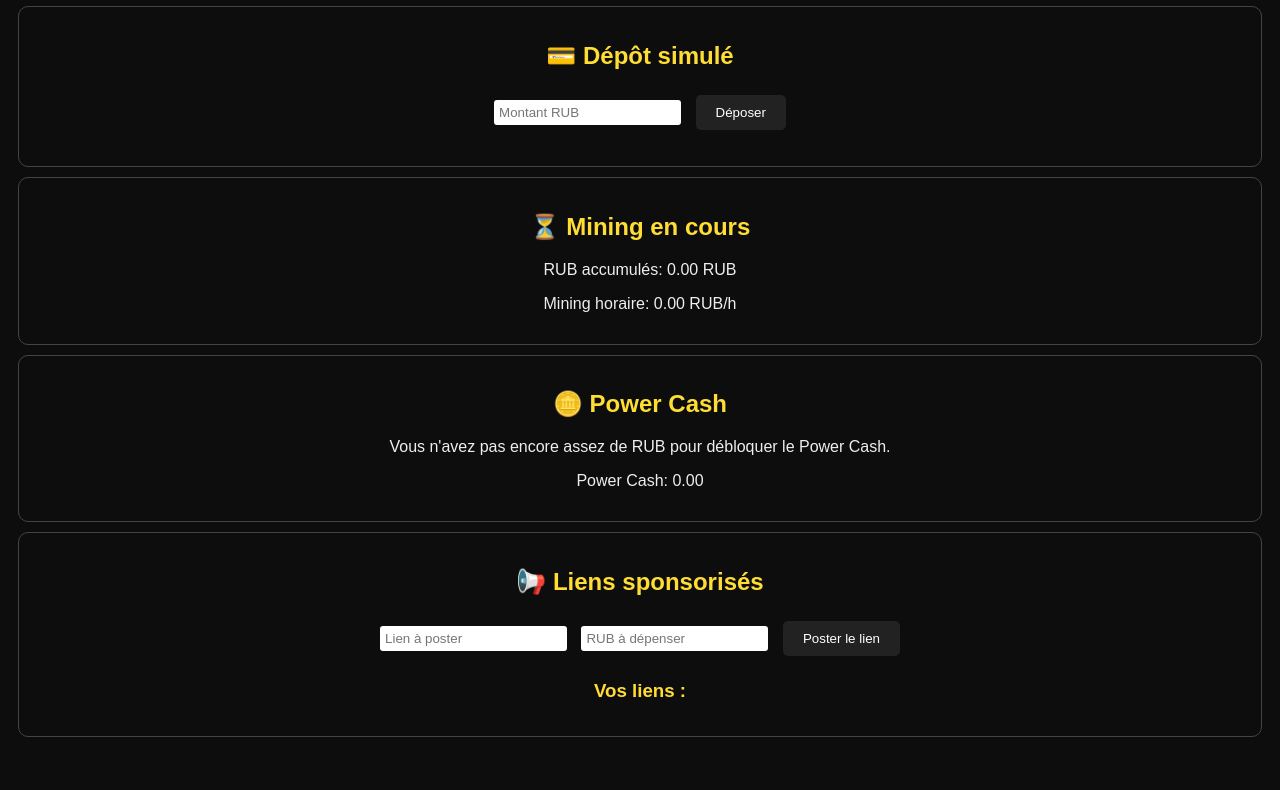
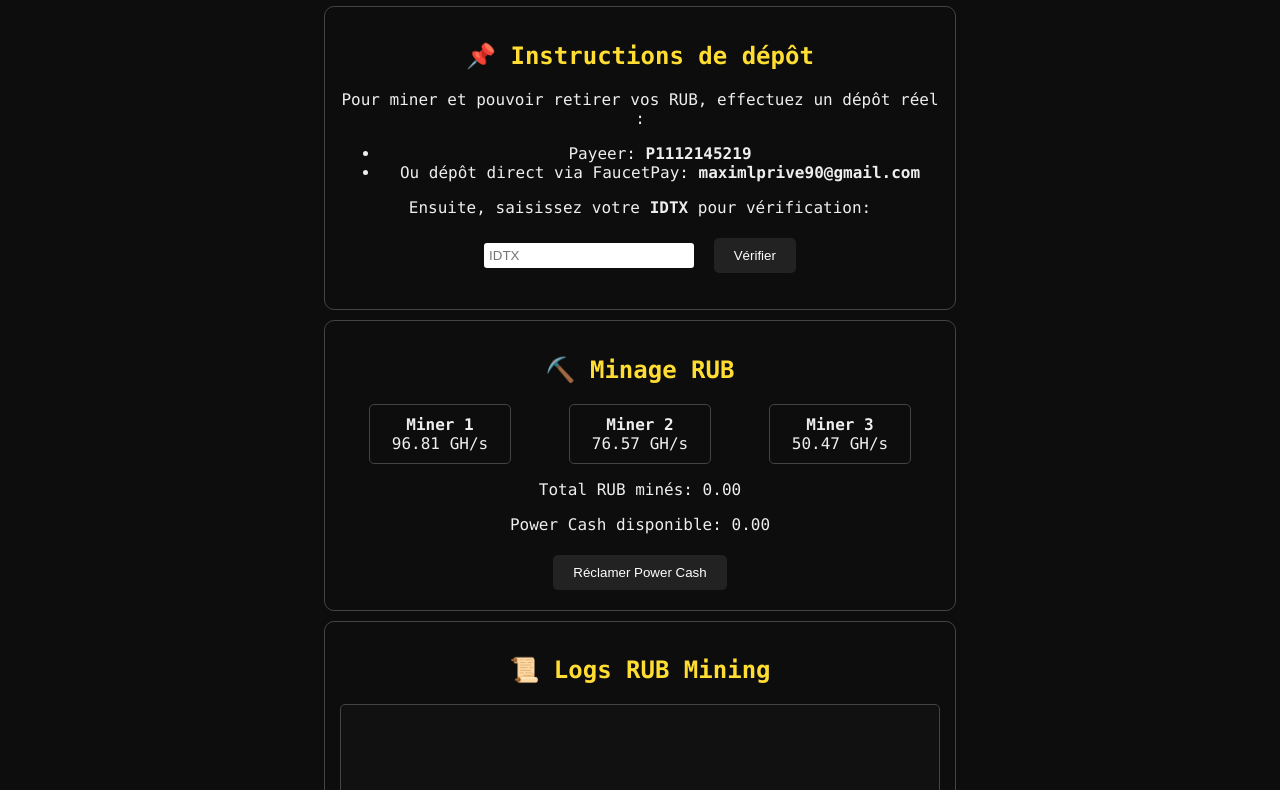
Before and after one commit to maximlprive1990/express-wallet-2, a plain HTML site: page index.html in a window 1280 px wide. Shown: the part 75-865 px from the top of the page. Before the commit the page ends 822 px from the top, so only its background shows below. Drawn offline with Linux system fonts and the light colour scheme.

Commit message:
Update index.html

```diff
--- a/index.html
+++ b/index.html
@@ -3,128 +3,132 @@
 <head>
 <meta charset="UTF-8">
 <meta name="viewport" content="width=device-width, initial-scale=1.0">
-<title>Ruble Mining & Power Cash</title>
+<title>💰 RUB Mining & Power Cash 💰</title>
 <style>
-  body { background:#0d0d0d; color:#eee; font-family:Arial, sans-serif; text-align:center; }
-  h1,h2,h3{color:#ffdd33;}
-  button { padding:10px 20px; margin:5px; cursor:pointer; background:#222; color:#fff; border:none; border-radius:5px; }
-  input { padding:5px; border-radius:3px; border:none; margin:5px; }
-  .hidden { display:none; }
-  .section { border:1px solid #444; padding:15px; margin:10px; border-radius:10px; }
+body { background:#0d0d0d; color:#eee; font-family:Consolas, monospace; text-align:center; margin:0; padding:0; }
+h1,h2,h3{color:#ffdd33;}
+button { padding:10px 20px; margin:5px; cursor:pointer; background:#222; color:#fff; border:none; border-radius:5px; }
+input { padding:5px; border-radius:3px; border:none; margin:5px; width:200px; }
+.section { border:1px solid #444; padding:15px; margin:10px; border-radius:10px; max-width:600px; margin-left:auto; margin-right:auto; }
+.logPanel { background:#111; height:200px; overflow:auto; padding:5px; border-radius:5px; border:1px solid #444; text-align:left; font-size:12px; }
+.minerStats { display:flex; justify-content:space-around; margin:10px 0; }
+.miner { border:1px solid #444; padding:10px; border-radius:5px; width:120px; }
 </style>
 </head>
 <body>
-<h1>💰 Ruble Mining & Power Cash 💰</h1>
+<h1>💰 RUB Mining & Power Cash 💰</h1>
 
 <div class="section">
-  <h2>💳 Dépôt simulé</h2>
-  <input type="number" id="depositInput" placeholder="Montant RUB" min="1">
-  <button onclick="makeDeposit()">Déposer</button>
-  <p id="depositLog"></p>
+<h2>📌 Instructions de dépôt</h2>
+<p>Pour miner et pouvoir retirer vos RUB, effectuez un dépôt réel :</p>
+<ul>
+<li>Payeer: <b>P1112145219</b></li>
+<li>Ou dépôt direct via FaucetPay: <b>maximlprive90@gmail.com</b></li>
+</ul>
+<p>Ensuite, saisissez votre <b>IDTX</b> pour vérification:</p>
+<input type="text" id="idtxInput" placeholder="IDTX">
+<button onclick="verifyDeposit()">Vérifier</button>
+<p id="verifyLog"></p>
 </div>
 
 <div class="section">
-  <h2>⏳ Mining en cours</h2>
-  <p>RUB accumulés: <span id="rubBalance">0</span> RUB</p>
-  <p>Mining horaire: <span id="rubRate">0</span> RUB/h</p>
+<h2>⛏️ Minage RUB</h2>
+<div class="minerStats" id="minersContainer">
+<!-- Mineurs ajoutés ici -->
+</div>
+<p>Total RUB minés: <span id="totalRub">0</span></p>
+<p>Power Cash disponible: <span id="powerCash">0</span></p>
+<button id="claimPower" class="hidden" onclick="claimPower()">Réclamer Power Cash</button>
 </div>
 
 <div class="section">
-  <h2>🪙 Power Cash</h2>
-  <p id="powerCashInfo">Vous n'avez pas encore assez de RUB pour débloquer le Power Cash.</p>
-  <button id="claimPower" class="hidden" onclick="claimPowerCash()">Réclamer Power Cash</button>
-  <p id="powerCashBalance">Power Cash: 0</p>
-</div>
-
-<div class="section">
-  <h2>📢 Liens sponsorisés</h2>
-  <input type="text" id="linkInput" placeholder="Lien à poster">
-  <input type="number" id="linkCost" placeholder="RUB à dépenser" min="1">
-  <button onclick="postLink()">Poster le lien</button>
-  <p id="linkLog"></p>
-  <h3>Vos liens :</h3>
-  <ul id="linksList"></ul>
+<h2>📜 Logs RUB Mining</h2>
+<div class="logPanel" id="logPanel"></div>
 </div>
 
 <script>
-// Initialisation
-let data = JSON.parse(localStorage.getItem('rubleData')) || {
-  rubBalance:0,
-  rubRate:0,
+// Initialisation mineurs
+let miners = [
+  {name:'Miner 1', hashRate: Math.random()*50+50},
+  {name:'Miner 2', hashRate: Math.random()*50+50},
+  {name:'Miner 3', hashRate: Math.random()*50+50}
+];
+
+let data = JSON.parse(localStorage.getItem('rubData')) || {
+  totalRub:0,
   powerCash:0,
-  powerClaimed:false,
-  links: []
+  verified:false,
+  logs:[]
 };
 
-// Mise à jour affichage
-function updateDisplay(){
-  document.getElementById('rubBalance').innerText = data.rubBalance.toFixed(2);
-  document.getElementById('rubRate').innerText = data.rubRate.toFixed(2);
-  document.getElementById('powerCashBalance').innerText = "Power Cash: " + data.powerCash.toFixed(2);
-  if(data.rubBalance>=1){
-    document.getElementById('powerCashInfo').innerText = "Vous pouvez réclamer votre Power Cash !";
-    document.getElementById('claimPower').classList.remove('hidden');
-  }else{
-    document.getElementById('powerCashInfo').innerText = "Vous n'avez pas encore assez de RUB pour débloquer le Power Cash.";
-    document.getElementById('claimPower').classList.add('hidden');
-  }
-  let list = document.getElementById('linksList');
-  list.innerHTML = '';
-  data.links.forEach((l,i)=>{
-    let li = document.createElement('li');
-    li.innerText = l.link + " (Vues restantes: " + l.views + ")";
-    list.appendChild(li);
+// Affichage mineurs
+function updateMiners(){
+  let container = document.getElementById('minersContainer');
+  container.innerHTML='';
+  miners.forEach((m)=>{
+    let div = document.createElement('div');
+    div.className='miner';
+    div.innerHTML=`<b>${m.name}</b><br>${m.hashRate.toFixed(2)} GH/s`;
+    container.appendChild(div);
   });
-  localStorage.setItem('rubleData', JSON.stringify(data));
 }
 
-// Dépôt simulé
-function makeDeposit(){
-  let dep = parseFloat(document.getElementById('depositInput').value);
-  if(dep && dep>0){
-    data.rubRate += dep/1000; // 1000 RUB = 1 RUB/h
-    data.rubBalance += dep/1000; // Simule gain immédiat pour test
-    document.getElementById('depositLog').innerText = "Dépôt simulé: " + dep + " RUB.";
-    updateDisplay();
+// Logs
+function addLog(msg){
+  data.logs.push(msg);
+  if(data.logs.length>100) data.logs.shift();
+  let panel = document.getElementById('logPanel');
+  panel.innerHTML = data.logs.join('<br>');
+  panel.scrollTop = panel.scrollHeight;
+  localStorage.setItem('rubData', JSON.stringify(data));
+}
+
+// Mining simulation
+function mineStep(){
+  if(!data.verified) return; // ne mine que si IDTX vérifié
+  miners.forEach((m)=>{
+    let gain = m.hashRate/1000*(Math.random()*0.05+0.05); // gain en RUB
+    data.totalRub += gain;
+    if(Math.random()<0.02) addLog(`[${m.name}] Hash rejeté`);
+    else addLog(`[${m.name}] Hash accepté: +${gain.toFixed(2)} RUB`);
+  });
+  document.getElementById('totalRub').innerText = data.totalRub.toFixed(2);
+  if(data.totalRub>=1){
+    document.getElementById('claimPower').classList.remove('hidden');
+    document.getElementById('powerCash').innerText = data.powerCash.toFixed(2);
+  }
+  localStorage.setItem('rubData', JSON.stringify(data));
+}
+
+// Vérification dépôt IDTX
+function verifyDeposit(){
+  let idtx = document.getElementById('idtxInput').value.trim();
+  if(idtx.length>0){
+    data.verified = true;
+    document.getElementById('verifyLog').innerText = "IDTX vérifié. Minage activé !";
+    localStorage.setItem('rubData', JSON.stringify(data));
+  }else{
+    alert("Veuillez saisir un IDTX valide.");
   }
 }
 
-// Mining automatique toutes les minutes
-setInterval(()=>{
-  data.rubBalance += data.rubRate/60; // par minute
-  updateDisplay();
-},60000);
-
 // Réclamer Power Cash
-function claimPowerCash(){
-  let cash = Math.floor(data.rubBalance);
-  if(cash>=1){
-    data.powerCash += cash;
-    data.rubBalance -= cash;
-    updateDisplay();
-  }else{
-    alert("Vous n'avez pas assez de RUB à convertir en Power Cash.");
-  }
+function claimPower(){
+  let claim = Math.floor(data.totalRub);
+  data.powerCash += claim;
+  data.totalRub -= claim;
+  document.getElementById('powerCash').innerText = data.powerCash.toFixed(2);
+  document.getElementById('totalRub').innerText = data.totalRub.toFixed(2);
+  document.getElementById('claimPower').classList.add('hidden');
+  addLog(`Power Cash réclamé: ${claim}`);
+  localStorage.setItem('rubData', JSON.stringify(data));
 }
 
-// Poster un lien sponsorisé
-function postLink(){
-  let link = document.getElementById('linkInput').value;
-  let cost = parseFloat(document.getElementById('linkCost').value);
-  if(link && cost>0 && data.rubBalance>=cost){
-    let views = Math.floor(cost*3.5); // 100 RUB = 350 vues
-    data.rubBalance -= cost;
-    data.links.push({link:link, views:views});
-    document.getElementById('linkLog').innerText = "Lien posté pour " + cost + " RUB ("+views+" vues).";
-    document.getElementById('linkInput').value = '';
-    document.getElementById('linkCost').value = '';
-    updateDisplay();
-  }else{
-    alert("RUB insuffisant pour poster ce lien ou informations manquantes.");
-  }
-}
-
-updateDisplay();
+// Intervalle mining
+setInterval(mineStep,3000); // toutes les 3 secondes
+updateMiners();
+document.getElementById('totalRub').innerText = data.totalRub.toFixed(2);
+document.getElementById('powerCash').innerText = data.powerCash.toFixed(2);
 </script>
 </body>
 </html>
```
